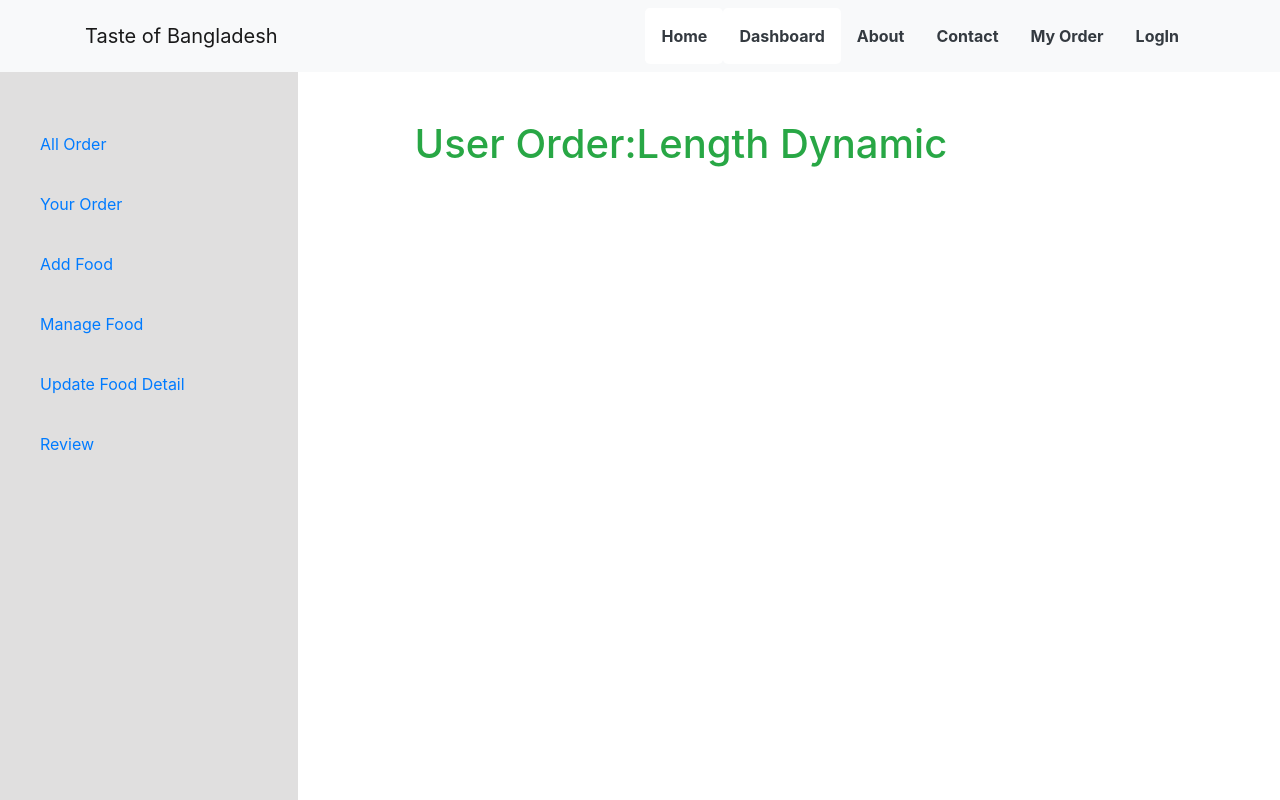
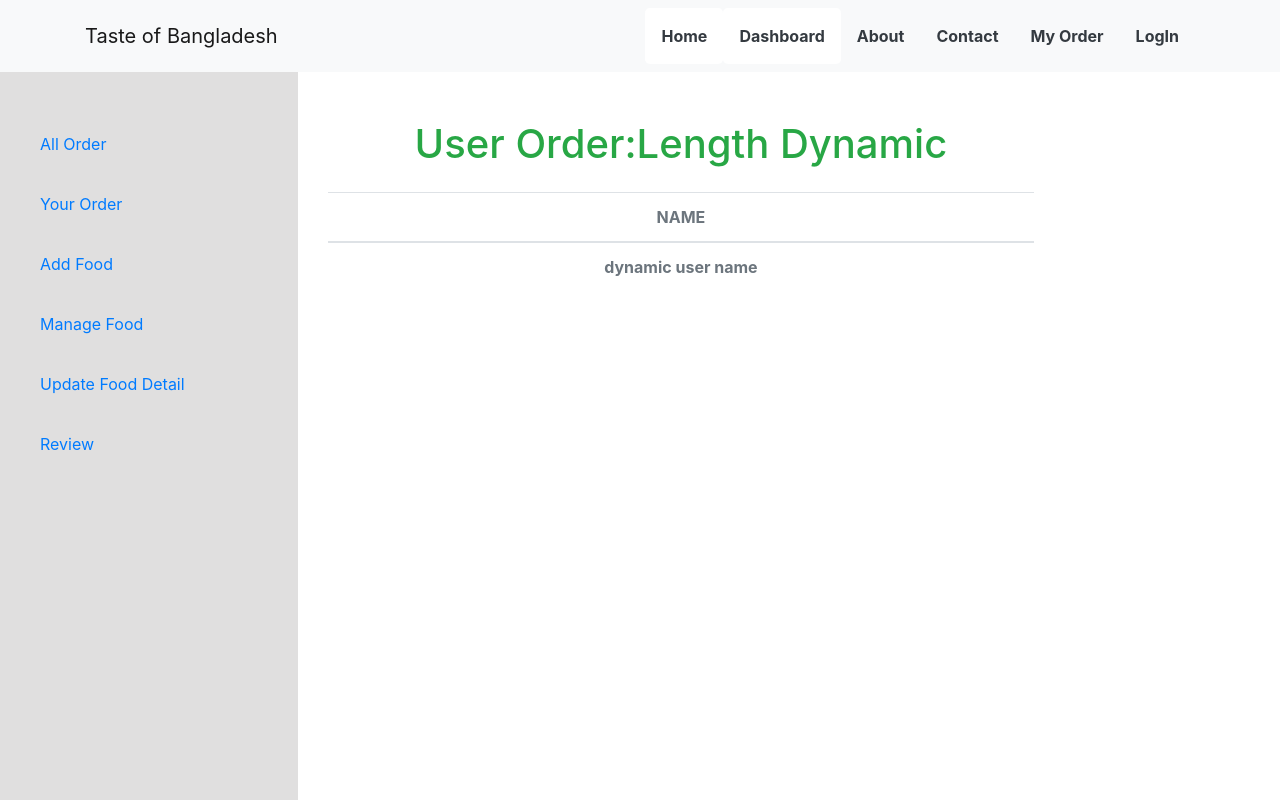
Before and after one commit to pHeroTeam/final-scic-assignment, a React (Create React App) app: page /allOrders in a window 1280 px wide. Shown: the top 800 px of the page. Built offline with nearby package versions, Linux system fonts and the light colour scheme.

Commit message:
admin panel merge 001

```diff
--- a/src/App.js
+++ b/src/App.js
@@ -18,7 +18,7 @@ import NoMatch from './components/NoMatch/NoMatch';
 import SideBarAndOrder from './components/Dashboard/AllOrder/SideBarAndOrder';
 import ShowAllOrder from './components/Dashboard/AllOrder/ShowAllOrder';
 import UserOrder from './components/Dashboard/UserOrder/UserOrder';
-import AddFoodForm from './components/Dashboard/AddFoodFrom/AddFoodFrom';
+import AddFoodForm from './components/Dashboard/AddFoodForm/AddFoodForm';
 import Review from './components/Dashboard/Review/Review';
 import Update from './components/Dashboard/Update/Update';
 import ManageFood from './components/Dashboard/ManageFood/ManageFood';
@@ -58,9 +58,9 @@ function App() {
             <ShowAllOrder></ShowAllOrder>
           </Route>
 
-          <PrivateRoute path="/yourOrder" exact>
+          <Route path="/yourOrder" exact>
             <UserOrder></UserOrder>
-          </PrivateRoute>
+          </Route>
 
           <Route path="/addNewFoods" exact>
             <AddFoodForm></AddFoodForm>
--- a/src/components/Dashboard/AllOrder/AllOrder.js
+++ b/src/components/Dashboard/AllOrder/AllOrder.js
@@ -7,6 +7,18 @@ const AllOrder = () => {
         <div className='row'>
             <div className="col-md-9">
                 <h1 className='text-capitalize text-center text-success pt-5 pb-3'>User Order:length dynamic</h1>
+                <table className= "text-center table">
+                    <thead>
+                        <tr>
+                            <th className="text-secondary m-2" scope="col">NAME</th>
+                        </tr>
+                    </thead>
+                    <tbody>
+                        <tr>
+                            <th className="text-secondary m-2">dynamic user name</th>
+                        </tr>
+                    </tbody>
+                </table>
 
             </div>
         </div>
```
Also changed, not shown: src/components/Dashboard/AddFoodForm/AddFoodForm.css (renamed from src/components/Dashboard/AddFoodFrom/AddFoodForm.css), src/components/Dashboard/AddFoodForm/AddFoodForm.js (renamed from src/components/Dashboard/AddFoodFrom/AddFoodForm.js), 1 other file (tests, documents, lock files or other folders).
